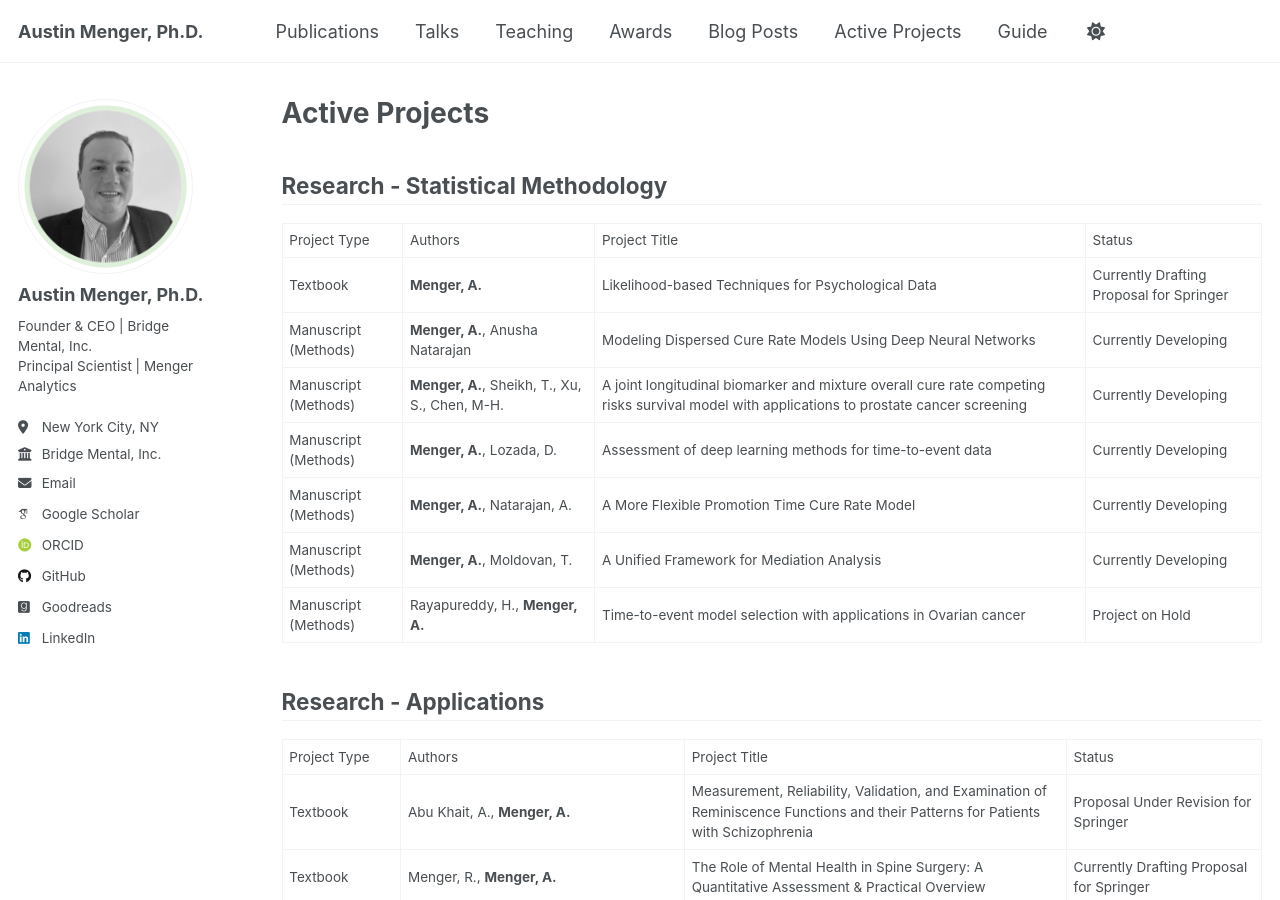
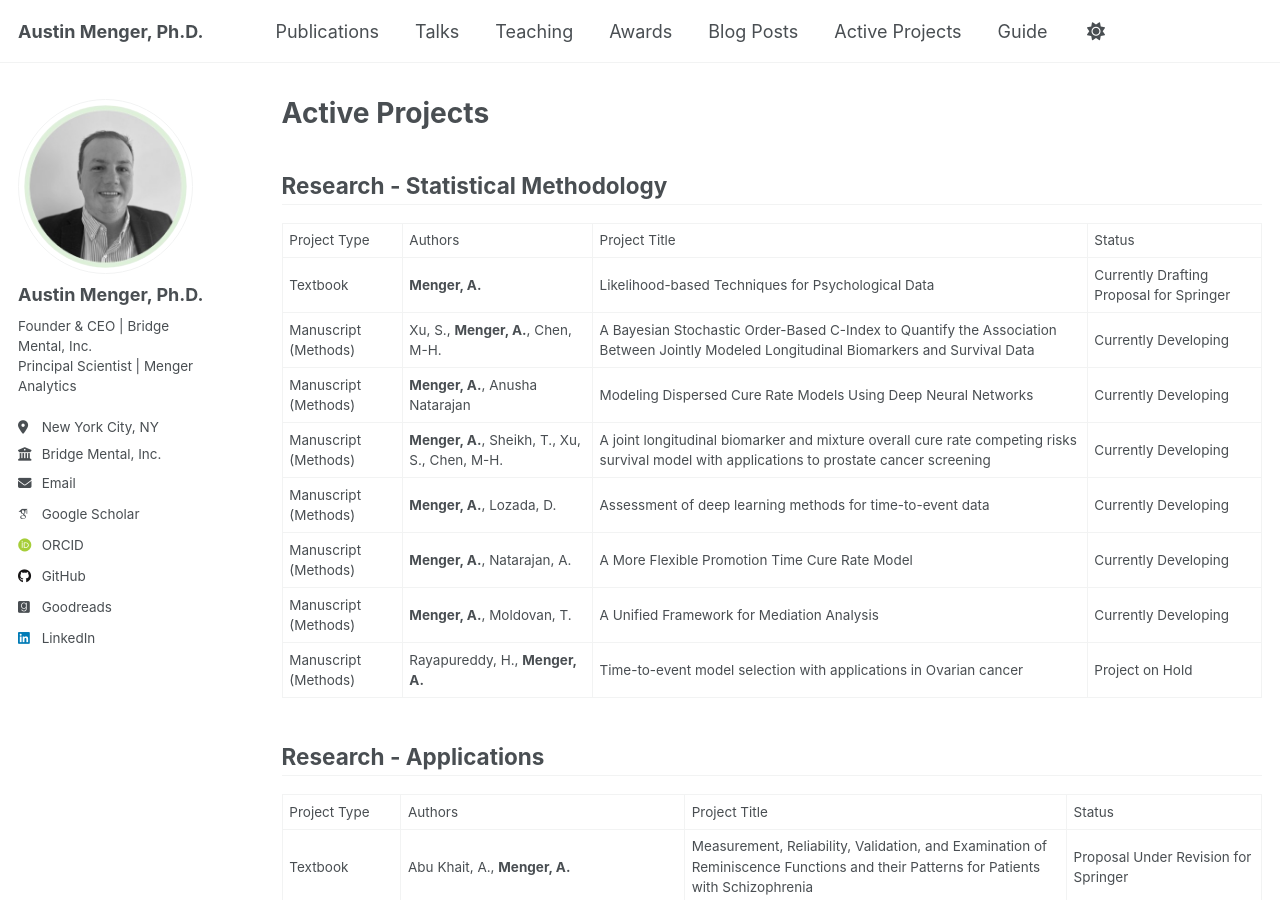
Before and after one commit to austinmenger/austinmenger.github.io, a Jekyll site: the page built from _pages/active_projects.md, in a window 1280 px wide and 900 px high. Built offline with Jekyll 4.4.1, drawn with Linux system fonts in a browser that asks for light colours; some web fonts are replaced.

Commit message:
Update active_projects.md

```diff
--- a/_pages/active_projects.md
+++ b/_pages/active_projects.md
@@ -23,6 +23,12 @@ author_profile: true
   <td><b>Menger, A.</b></td>
   <td>Likelihood-based Techniques for Psychological Data</td>
   <td>Currently Drafting Proposal for Springer</td>
+ </tr>
+ <tr>
+  <td>Manuscript (Methods)</td>
+  <td>Xu, S., <b>Menger, A.</b>, Chen, M-H.</td>
+  <td>A Bayesian Stochastic Order-Based C-Index to Quantify the Association Between Jointly Modeled Longitudinal Biomarkers and Survival Data</td>
+  <td>Currently Developing</td>
  </tr>
  <tr>
   <td>Manuscript (Methods)</td>
```
